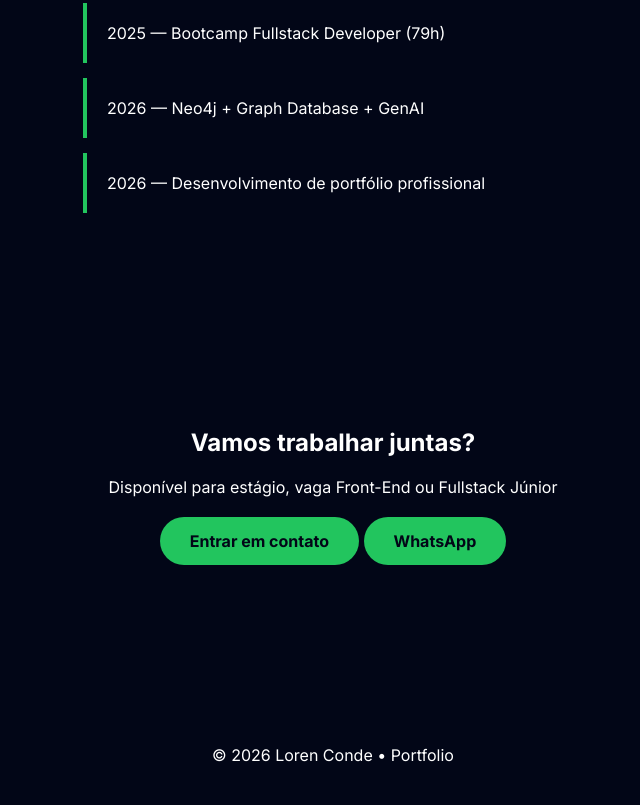
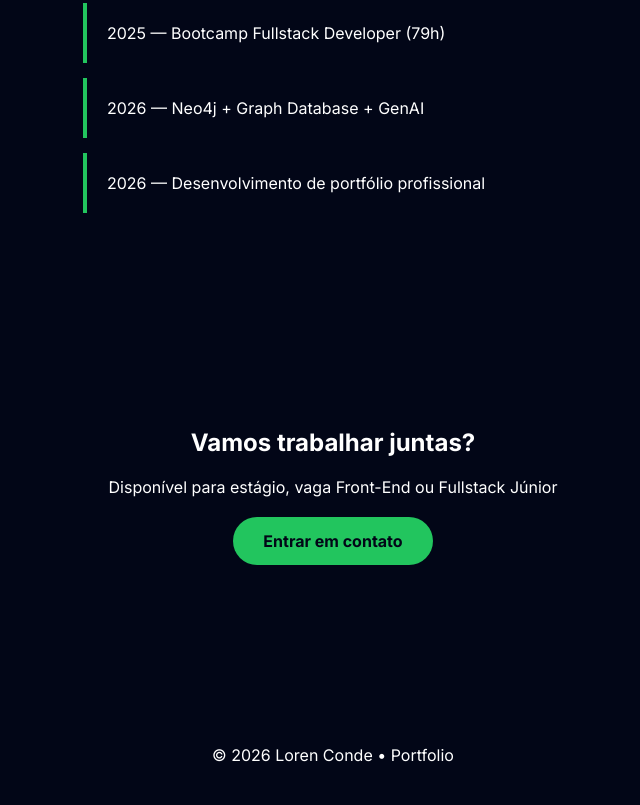
Before and after one commit to Lorenconde/lorenconde.github.io, a plain HTML site: page index.html in a window 1280 px wide. Shown: the part 2394-3199 px from the top of the page, without its empty margins (307-947 px from the left). Drawn offline with Linux system fonts and the light colour scheme.

Commit message:
Atualização de contato

```diff
--- a/index.html
+++ b/index.html
@@ -141,8 +141,7 @@ Busco minha primeira oportunidade como Desenvolvedora Front-End Júnior para con
 Disponível para estágio, vaga Front-End ou Fullstack Júnior
 </p>
 
-<a href="mailto:loren.ec.rosa@gmail.com" class="btn">Entrar em contato</a>
-<a href="https://wa.me/5553992046438" target="_blank" class="btn">WhatsApp</a>
+<a href="https://wa.me/5553992046438" target="_blank" class="btn">Entrar em contato </a>
 
 </section>
 
```
